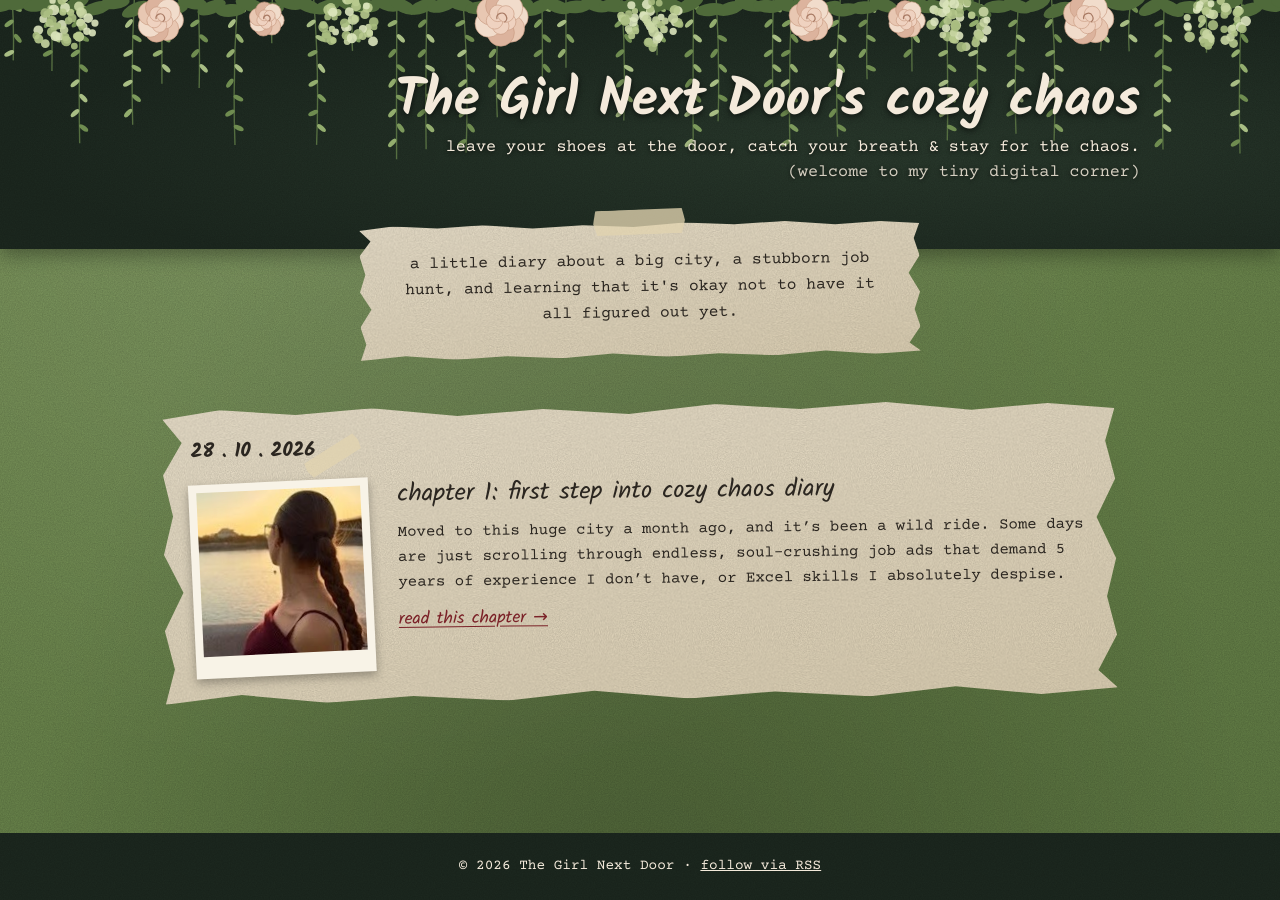
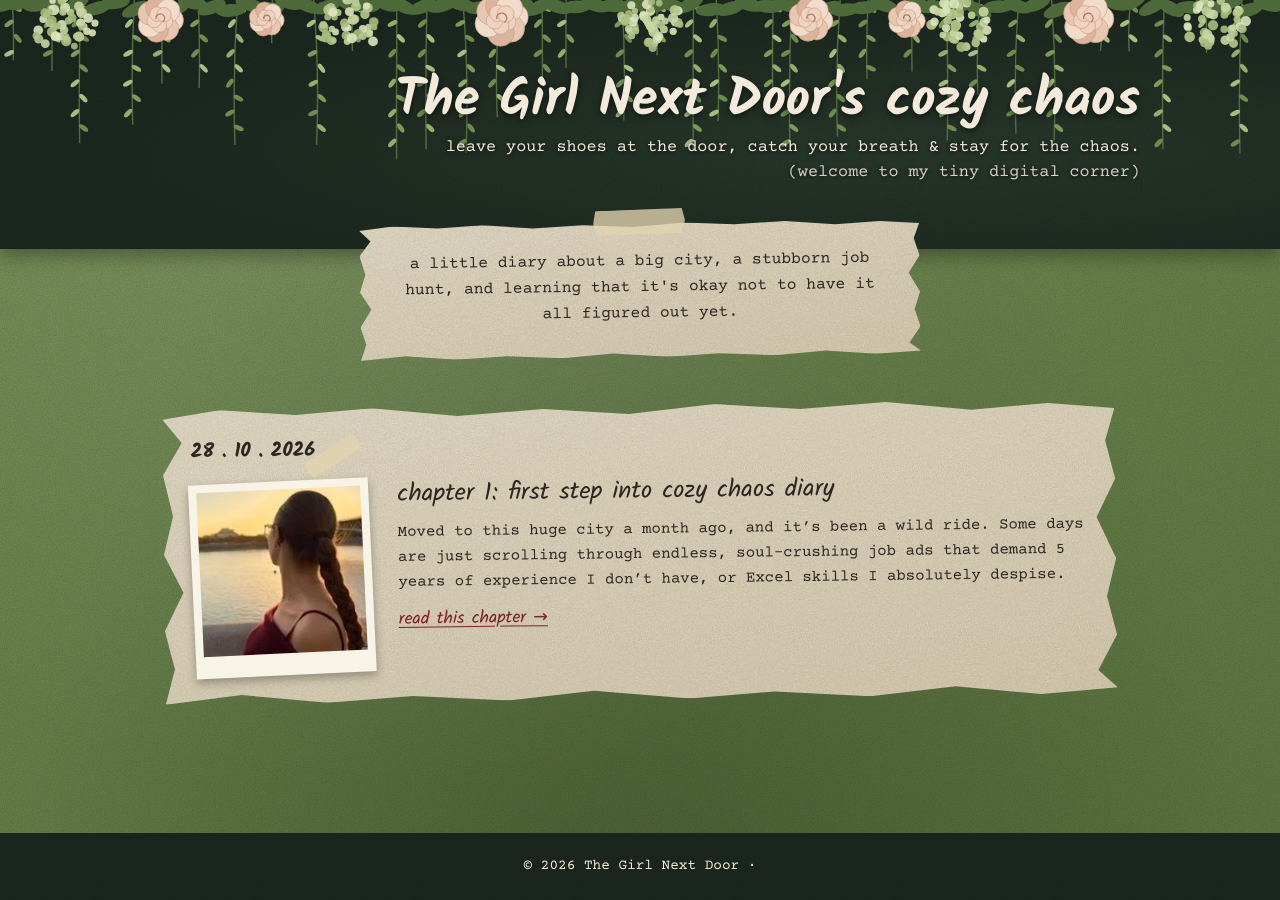
Before and after one commit to cozychaos-diary/cozychaos-diary.github.io, a Jekyll site: the page built from index.html, in a window 1280 px wide. Built offline with Jekyll 4.4.1, drawn with Linux system fonts in a browser that asks for light colours.

Commit message:
Update footer.html

```diff
--- a/_includes/footer.html
+++ b/_includes/footer.html
@@ -2,6 +2,5 @@
 <footer class="site-footer">
   <p>
     &copy; {{ site.time | date: "%Y" }} {{ site.author }} ·
-    <a href="{{ '/feed.xml' | relative_url }}">follow via RSS</a>
   </p>
 </footer>
```
